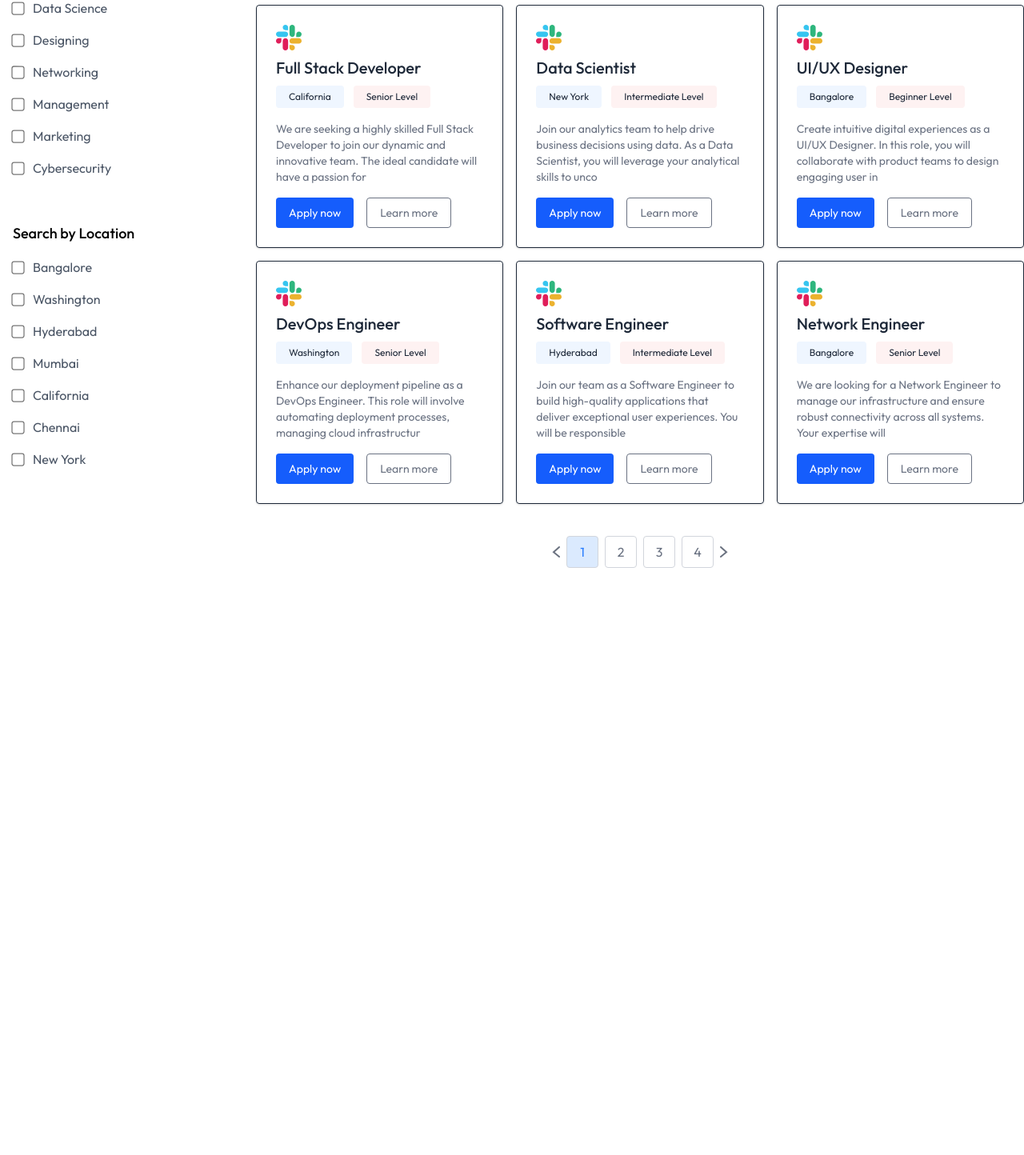
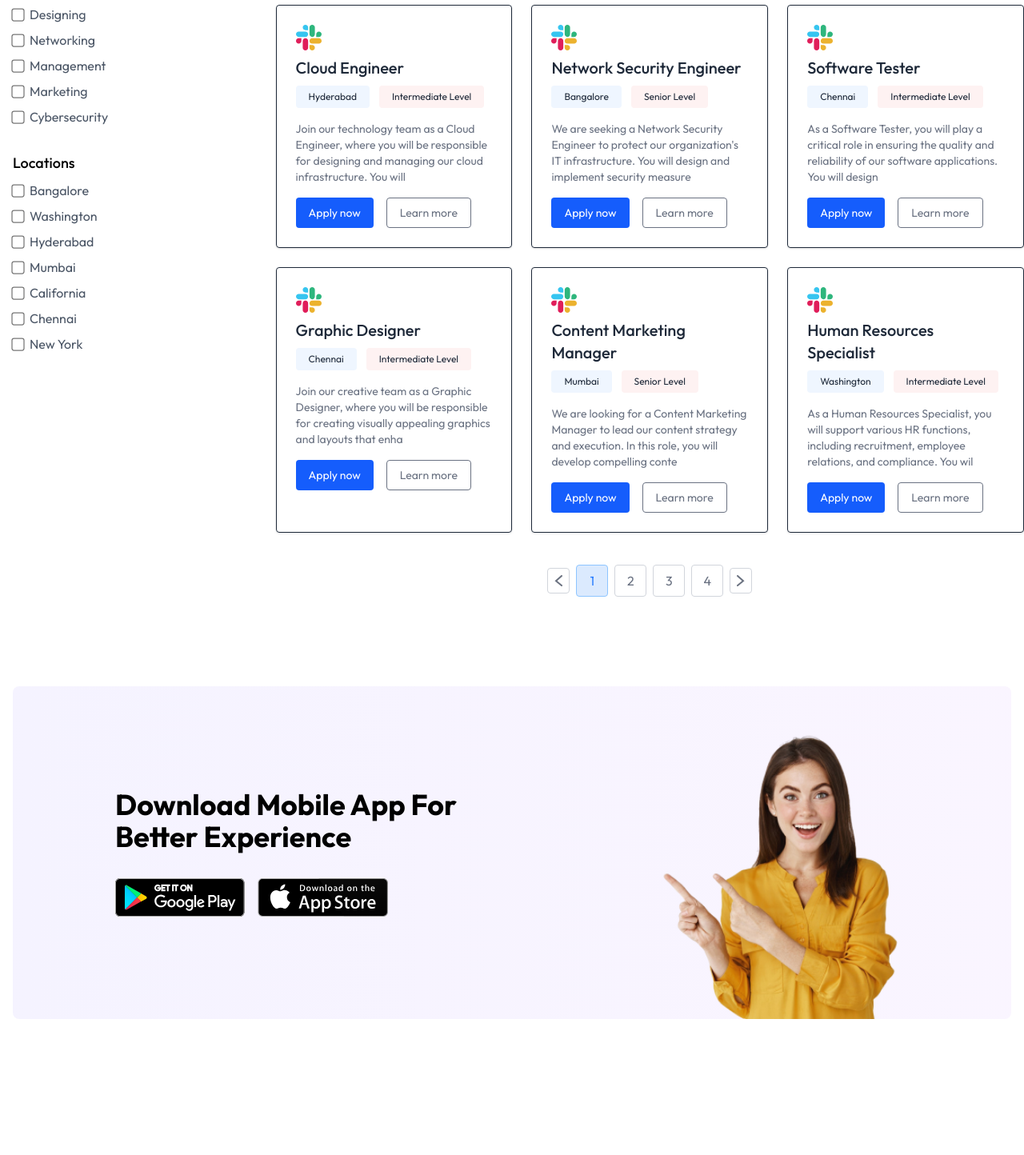
Before and after one commit to ramim2219/Job_Portal, a React (Vite) app in the folder client/: page / in a window 1280 px wide. Shown: the part 684-2128 px from the top of the page at 80% size. Before the commit the page ends 1426 px from the top, so only its background shows below. Built offline with nearby package versions, Linux system fonts and the light colour scheme; no server answers.

Commit message:
second update

```diff
--- /dev/null
+++ b/client/src/components/AppDownload.jsx
@@ -0,0 +1,25 @@
+import React from 'react'
+import { assets } from '../assets/assets'
+
+const AppDownload = () => {
+  return (
+    <div className='container px-4 2xl:px-20 mx-auto py-20'>
+        <div className='relative bg-gradient-to-r from-violet-50 to-purple-50 p-12 sm:p-24 lg:p-32 rounded-lg'>
+            <div>
+                <h1 className='text-2xl sm:text-4xl font-bold mb-8 max-w-md'>Download Mobile App For Better Experience</h1>
+                <div className='flex gap-4'>
+                    <a href="#" className='inline-block'>
+                        <img className='h-12' src={assets.play_store} alt="" />
+                    </a>
+                    <a href="#" className='inline-block'>
+                        <img className='h-12' src={assets.app_store} alt="" />
+                    </a>
+                </div>
+            </div>
+            <img className='absolute w-80 right-0 bottom-0 mr-32 max-lg:hidden' src={assets.app_main_img} alt="" />
+        </div>
+    </div>
+  )
+}
+
+export default AppDownload
--- /dev/null
+++ b/client/src/components/Footer.jsx
@@ -0,0 +1,18 @@
+import React from 'react'
+import { assets } from '../assets/assets'
+
+const Footer = () => {
+  return (
+    <div className='container px-4 2xl:px-20 mx-auto flex items-center justify-between gap-4 py-3 mt-20'>
+        <img src={assets.logo} alt="" />
+        <p className='flex-1 border-1 border-gray-400 pl-4 text-sm text-gray-500 max-sm:hidden'>Created By Shafayet Ullah Ramim</p>
+        <div className='flex gap-2.5'>
+            <img width={38} src={assets.facebook_icon} alt="" />
+            <img width={38} src={assets.twitter_icon} alt="" />
+            <img width={38} src={assets.instagram_icon} alt="" />
+        </div>
+    </div>
+  )
+}
+
+export default Footer
--- a/client/src/components/JobListing.jsx
+++ b/client/src/components/JobListing.jsx
@@ -1,114 +1,171 @@
-import React, { useContext, useState } from 'react'
+import React, { useContext, useEffect, useState } from 'react'
 import { AppContext } from '../context/AppContext'
 import { assets, JobCategories, JobLocations } from '../assets/assets'
 import JobCard from './JobCard'
 
 const JobListing = () => {
-    const {isSearched,searchFilter,setSearchFilter,jobs}=useContext(AppContext)
-    const [showFilter,setShowFilter] = useState(false);
+  const { isSearched, searchFilter, setSearchFilter, jobs } = useContext(AppContext)
+  const [showFilter, setShowFilter] = useState(false)
   const [currentPage, setCurrentPage] = useState(1)
+
+  const [selectedCategories, setSelectedCategories] = useState([])
+  const [selectedLocations, setSelectedLocations] = useState([])
+  const [filterJobs, setFilterJobs] = useState(jobs)
+
+  const handleCategoryChange = (category) => {
+    setSelectedCategories(prev =>
+      prev.includes(category) ? prev.filter(c => c !== category) : [...prev, category]
+    )
+  }
+
+  const handleLocationChange = (location) => {
+    setSelectedLocations(prev =>
+      prev.includes(location) ? prev.filter(l => l !== location) : [...prev, location]
+    )
+  }
+
+  useEffect(() => {
+    const matchesCategory = job => selectedCategories.length === 0 || selectedCategories.includes(job.category)
+    const matchesLocation = job => selectedLocations.length === 0 || selectedLocations.includes(job.location)
+    const matchesTitle = job => searchFilter.title === "" || job.title.toLowerCase().includes(searchFilter.title.toLowerCase())
+    const matchesSearchLocation = job => searchFilter.location === "" || job.location.toLowerCase().includes(searchFilter.location.toLowerCase())
+
+    const newFilterJobs = jobs.slice().reverse().filter(
+      job => matchesCategory(job) && matchesLocation(job) && matchesTitle(job) && matchesSearchLocation(job)
+    )
+
+    setFilterJobs(newFilterJobs)
+    setCurrentPage(1)
+  }, [jobs, selectedCategories, selectedLocations, searchFilter])
+
+  const totalPages = Math.ceil(filterJobs.length / 6)
+
   return (
-    <div className='container 2xl:px-20 mx-auto flex flex-col lg:flex-row max-lg:space-y-8 py-8'>
+    <div className='container 2xl:px-20 mx-auto flex flex-col lg:flex-row gap-8 py-8'>
       {/* Sidebar */}
-        <div className='w-full lg:w-1/4 bg-white px-4'>
-            {/* Search filter from Hero Component */}
-            {
-                isSearched && (searchFilter.title!=="" || searchFilter.location!=="")
-                ?
-                (
-                    <>
-                        <h3 className='font-medium text-lg mb-4'>Current Search</h3>
-                        <div className='mb-4 text-gray-600'>
+      <aside className='w-full lg:w-1/4 bg-white px-4 lg:sticky lg:top-20'>
+        {/* Current Search */}
+        {isSearched && (searchFilter.title || searchFilter.location) && (
+          <div className='mb-4'>
+            <h3 className='font-medium text-lg mb-2'>Current Search</h3>
+            <div className='flex flex-wrap gap-2 text-gray-600'>
               {searchFilter.title && (
-                                <span className=' inline-flex items-center gap-2.5 bg-blue-50 border border-blue-200 px-4 py-1.5 rounded'>
+                <span className='inline-flex items-center gap-2 bg-blue-50 border border-blue-200 px-3 py-1.5 rounded'>
                   {searchFilter.title}
-                                    <img onClick={e=>setSearchFilter(prev=>({
-                                        ...prev,title:""
-                                    }))} className='cursor-pointer' src={assets.cross_icon} alt="" />
+                  <img
+                    onClick={() => setSearchFilter(prev => ({ ...prev, title: "" }))}
+                    className='cursor-pointer'
+                    src={assets.cross_icon}
+                    alt="Remove"
+                  />
                 </span>
               )}
               {searchFilter.location && (
-                                <span className='ml-2 inline-flex items-center gap-2.5 bg-red-50 border border-red-200 px-4 py-1.5 rounded'>
+                <span className='inline-flex items-center gap-2 bg-red-50 border border-red-200 px-3 py-1.5 rounded'>
                   {searchFilter.location}
-                                    <img onClick={e=>setSearchFilter(prev=>({
-                                        ...prev,location:""
-                                    }))}  className='cursor-pointer' src={assets.cross_icon} alt="" />
+                  <img
+                    onClick={() => setSearchFilter(prev => ({ ...prev, location: "" }))}
+                    className='cursor-pointer'
+                    src={assets.cross_icon}
+                    alt="Remove"
+                  />
                 </span>
               )}
             </div>
-                    </>
-                )
-                :
-                (
-                    <>
+          </div>
+        )}
 
-                    </>
-                )
-            }
-            <button onClick={e=>setShowFilter(prev=>!prev)} className='px-6 py-1.5 rounded border border-gray-400 lg:hidden'>
-                {showFilter ? "Close" : "Filters"}
+        {/* Toggle Filters on Mobile */}
+        <button
+          onClick={() => setShowFilter(prev => !prev)}
+          className='px-6 py-2 rounded border border-gray-400 lg:hidden mb-4'
+        >
+          {showFilter ? "Close Filters" : "Show Filters"}
         </button>
+
         {/* Category Filter */}
-            <div className={showFilter ? "" : "max-lg:hidden"}>
-                <h4 className='font-medium text-lg py-4'>Search by Categories</h4>
-                <ul className='space-y-4 text-gray-600'>
-                    {
-                        JobCategories.map((category,index)=>(
-                            <li className='flex gap-3 items-center' key={index}>
-                                <input className='scale-125' type="checkbox" name="" id="" />
+        <div className={showFilter || 'lg:block'}>
+          <h4 className='font-medium text-lg py-2'>Categories</h4>
+          <ul className='space-y-2 text-gray-600'>
+            {JobCategories.map((category, index) => (
+              <li className='flex items-center gap-2' key={index}>
+                <input
+                  type="checkbox"
+                  className='scale-125'
+                  checked={selectedCategories.includes(category)}
+                  onChange={() => handleCategoryChange(category)}
+                />
                 {category}
               </li>
-                        ))
-                    }
+            ))}
           </ul>
         </div>
+
         {/* Location Filter */}
-            <div className={showFilter ? "" : "max-lg:hidden"}>
-                <h4 className='font-medium text-lg py-4 pt-14'>Search by Location</h4>
-                <ul className='space-y-4 text-gray-600'>
-                    {
-                        JobLocations.map((location,index)=>(
-                            <li className='flex gap-3 items-center' key={index}>
-                                <input className='scale-125' type="checkbox" name="" id="" />
+        <div className={showFilter || 'lg:block mt-6'}>
+          <h4 className='font-medium text-lg py-2'>Locations</h4>
+          <ul className='space-y-2 text-gray-600'>
+            {JobLocations.map((location, index) => (
+              <li className='flex items-center gap-2' key={index}>
+                <input
+                  type="checkbox"
+                  className='scale-125'
+                  checked={selectedLocations.includes(location)}
+                  onChange={() => handleLocationChange(location)}
+                />
                 {location}
               </li>
-                        ))
-                    }
+            ))}
           </ul>
         </div>
-        </div>
+      </aside>
+
       {/* Job Listing */}
-        <section className='w-full lg:w-3/4 text-gray-800 max-lg:px-4'>
+      <main className='w-full lg:w-3/4 text-gray-800'>
         <h3 className='font-medium text-3xl py-2' id='job-list'>Latest Jobs</h3>
         <p className='mb-8'>Get your desired job from top companies</p>
-            <div className='grid grid-cols-1 sm:grid-cols-2 xl:grid-cols-3 gap-4'>
-                {
-                    jobs.slice((currentPage-1)*6,currentPage*6).map((job,index)=>(
-                        <JobCard key={index} job={job}/>
-                    ))
-                }
+
+        <div className='grid grid-cols-1 sm:grid-cols-2 xl:grid-cols-3 gap-6'>
+          {filterJobs.slice((currentPage - 1) * 6, currentPage * 6).map((job, index) => (
+            <JobCard key={index} job={job} />
+          ))}
         </div>
+
         {/* Pagination */}
-            {
-                jobs.length>0 && (
-                    <div className='flex items-center justify-center space-x-2 mt-10'>
-                        <a  href="#job-list">
-                            <img onClick={()=>setCurrentPage(Math.max(currentPage-1,1))} src={assets.left_arrow_icon} alt="" />
-                        </a>
-                        {Array.from({length:Math.ceil(jobs.length/6)}).map((_,index)=>(
-                            <a href="#job-list">
-                                <button onClick={
-                                    ()=>setCurrentPage(index+1)
-                                } className={`w-10 h-10 flex items-center justify-center border border-gray-300 rounded ${currentPage===index+1 ? 'bg-blue-100 text-blue-500' : 'text-gray-500'}`}>{index+1}</button>
-                            </a>
+        {totalPages > 1 && (
+          <div className='flex items-center justify-center gap-2 mt-10'>
+            <button
+              onClick={() => setCurrentPage(Math.max(currentPage - 1, 1))}
+              disabled={currentPage === 1}
+              className='p-2 rounded border border-gray-300 hover:bg-gray-100'
+            >
+              <img src={assets.left_arrow_icon} alt="Prev" />
+            </button>
+
+            {Array.from({ length: totalPages }).map((_, index) => (
+              <button
+                key={index}
+                onClick={() => setCurrentPage(index + 1)}
+                className={`w-10 h-10 flex items-center justify-center border rounded ${
+                  currentPage === index + 1
+                    ? 'bg-blue-100 text-blue-500 border-blue-300'
+                    : 'border-gray-300 text-gray-500'
+                }`}
+              >
+                {index + 1}
+              </button>
             ))}
-                        <a  href="#job-list">
-                            <img onClick={()=>setCurrentPage(Math.min(currentPage+1,Math.ceil(jobs.length/6)))} src={assets.right_arrow_icon} alt="" />
-                        </a>
+
+            <button
+              onClick={() => setCurrentPage(Math.min(currentPage + 1, totalPages))}
+              disabled={currentPage === totalPages}
+              className='p-2 rounded border border-gray-300 hover:bg-gray-100'
+            >
+              <img src={assets.right_arrow_icon} alt="Next" />
+            </button>
           </div>
-                )
-            }
-        </section>
+        )}
+      </main>
     </div>
   )
 }
--- a/client/src/pages/Home.jsx
+++ b/client/src/pages/Home.jsx
@@ -2,13 +2,17 @@ import React from 'react'
 import Navbar from '../components/Navbar'
 import Hero from '../components/Hero'
 import JobListing from '../components/JobListing'
+import AppDownload from '../components/AppDownload'
+import Footer from '../components/Footer'
 
 const Home = () => {
   return (
     <div>
-      <Navbar/>
+      <Navbar />
       <Hero />
       <JobListing/>
+      <AppDownload />
+      <Footer />
     </div>
   )
 }
```
Lines whose indentation alone changed are shown as unchanged.
